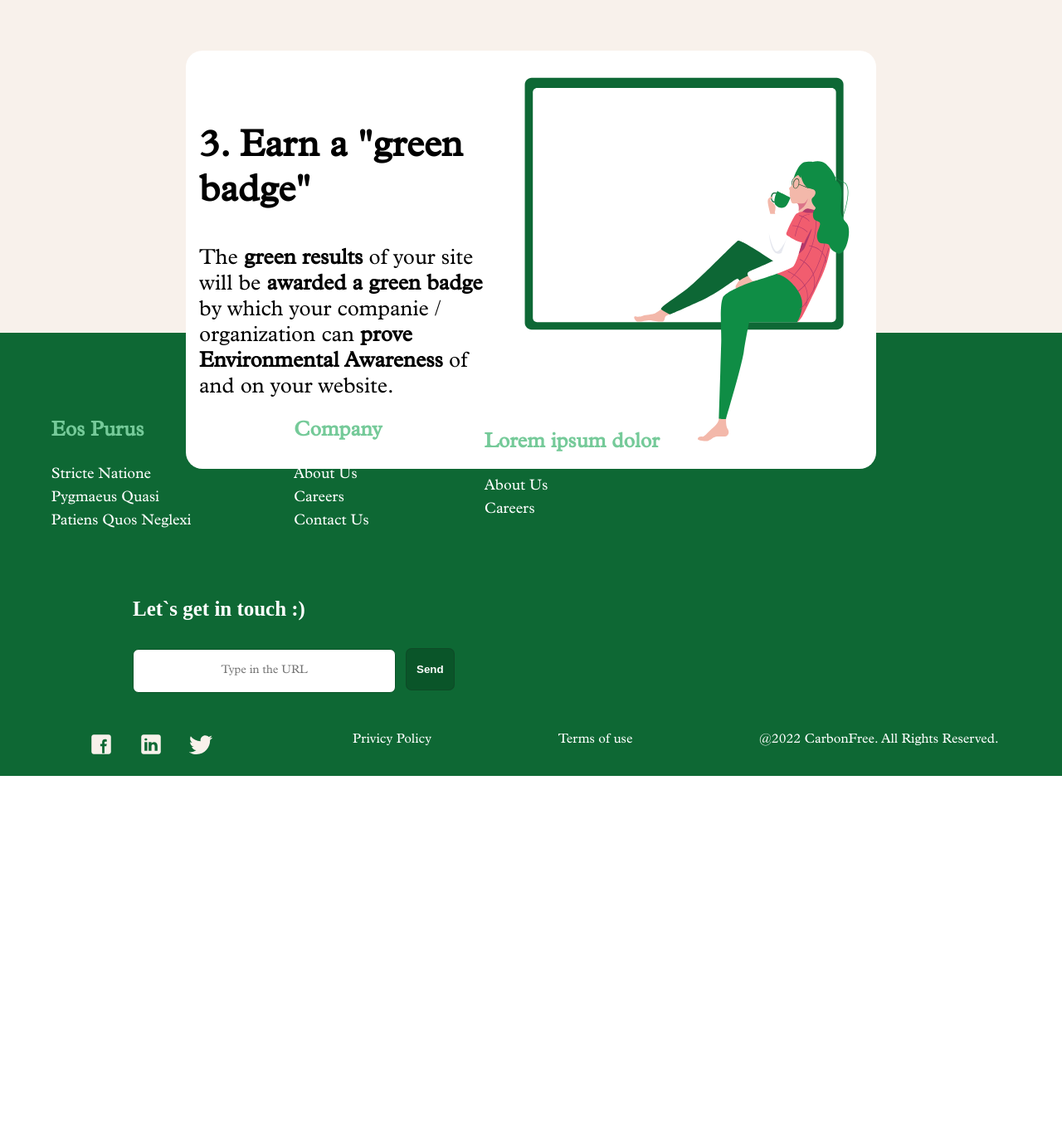
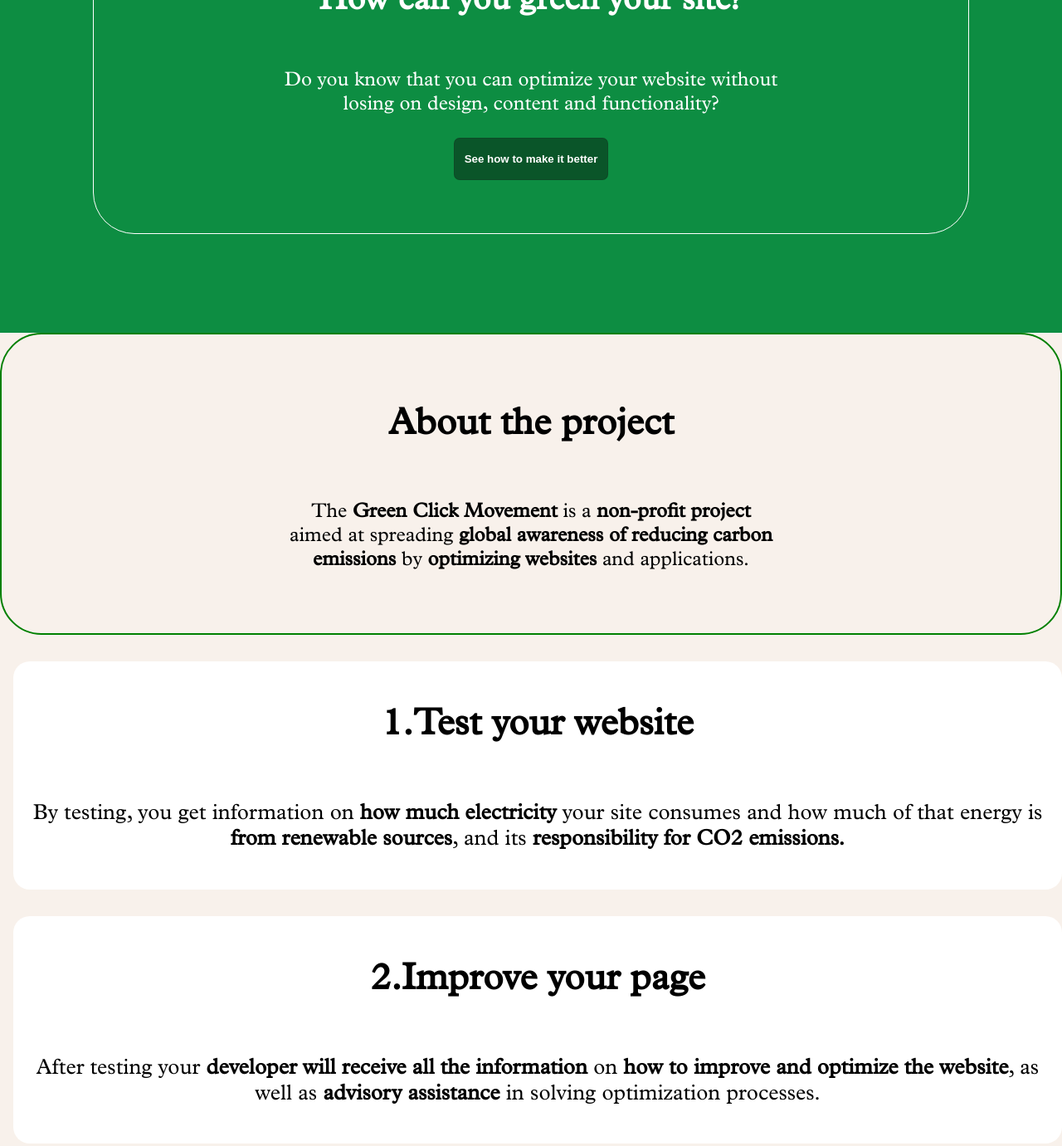
Before and after one commit to Dragoton/Carbon_project_Exercise_3rd_Semester, a website built with Vite: page index.html in a window 1280 px wide. Shown: the part 3619-5000 px from the top of the page at 83% size. Before the commit the page ends 4554 px from the top, so only its background shows below. Built offline with nearby package versions, Linux system fonts and the light colour scheme; files whose address does not match are found by name.

Commit message:
now is almost responsive

```diff
--- a/index.html
+++ b/index.html
@@ -81,7 +81,7 @@
   </section>
 
 
-  <section id="your_score" class="hidden">
+  <section id="your_score" >
 
     <h2>Let's check your score</h2>
 
@@ -109,7 +109,7 @@
   </section>
 
 
-  <section id="make_more_green" class="hidden">
+  <section id="make_more_green" >
 
     <div class="border_green">
       <h2>How can you green your site?</h2>
@@ -144,23 +144,23 @@
 
     <div class="data_for_project">
       <article>
-        <div class="about_the_project_p_container_up">
+        <section class="about_the_project_p_container_up">
           <h2>1.Test your website</h2>
           <div class="continer_p">
             <p> By testing, you get information on <b>how much electricity</b> your site consumes and how much of that
               energy is <b>from renewable sources</b>, and its <b>responsibility for CO2 emissions.</b> </p>
           </div>
-        </div>
+        </section>
       </article>
 
       <article>
-        <div class="about_the_project_p_container_up">
+        <section class="about_the_project_p_container_up">
           <h2>2.Improve your page</h2>
           <div class="continer_p">
             <p> After testing your <b>developer will receive all the information</b> on <b>how to improve and optimize
                 the website</b>, as well as <b>advisory assistance</b> in solving optimization processes. </p>
           </div>
-        </div>
+        </section>
       </article>
 
     </div>
@@ -173,7 +173,7 @@
             <p> The <b>green results</b> of your site will be <b>awarded a green badge</b> by which your companie /
               organization can <b>prove Environmental Awareness</b> of and on your website. </p>
           </div>
-          <img src="/Image_background/girl_waiting.svg" alt="">
+          <img src="/Image_background/girl_waiting.svg" viewBox="0 0 100 100" alt="">
         </div>
       </article>
     </div>
--- a/styles.scss
+++ b/styles.scss
@@ -478,7 +478,7 @@
 //data for project
 #data_for_project {
     width: 100%;
-    height: 200vh;
+    // height: 200vh;
     background-color: #F8F1EB;
     font-family: "PlantinMTProRg";
 
@@ -524,6 +524,7 @@
         flex-direction: row;
         align-items: center;
         justify-content: center;
+        flex-wrap: wrap;
         margin: 1rem;
     }
 
@@ -660,6 +661,7 @@
         flex-direction: row;
         margin-left: 1rem;
     }
+
     .SoMe_icons_and_Privicy ul li {
         margin: 1rem;
     }
@@ -669,3 +671,68 @@
 .hidden {
     display: none;
 }
+
+@media screen and (max-width: 1280px) {
+    #data_for_project {
+        width: 100%;
+
+        .about_the_project_dev {
+            margin: 0rem;
+        }
+
+        .data_for_project article {
+            // flex-direction: column;
+            display: grid;
+            width: 100%;
+            margin: 1rem;
+            margin-left: 0rem;
+        }
+
+        .about_the_project_p_container_up {
+            width: 100%;
+            margin: 0rem;
+        }
+
+        .about_the_project_p_container_up p {
+            width: 100%;
+        }
+
+        .about_the_project_p_container_up h2 {
+            width: 100%;
+            text-align: center;
+        }
+
+        .about_the_project_p_container_banner {
+            flex-direction: column;
+        }
+
+        .data_for_project_big_banner {
+            display: grid;
+            width: 100%;
+        }
+    }
+
+}
+
+@media screen and (max-width: 780px) {
+
+footer {
+    margin-top:auto;
+
+    .main_section {
+        flex-direction: column;
+        align-items: center;
+        justify-content:left;
+        margin-bottom: 1rem;
+    }
+
+    .main_section div {
+        margin-bottom: 1rem;
+    }
+
+}
+
+.SoMe_icons_and_Privicy {
+    flex-direction: column;
+}
+}
```
